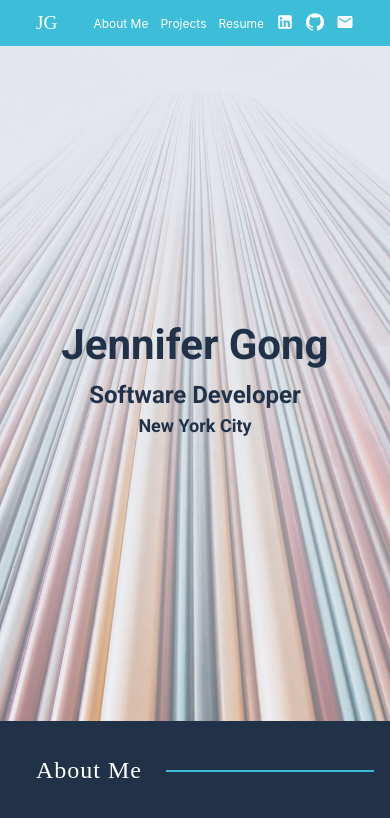
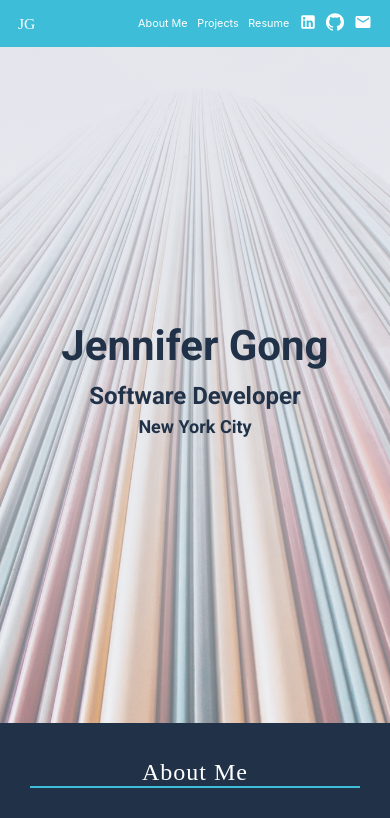
Before and after one commit to jngong/portfolio, a React (Create React App) app: page / in a window 390 px wide. Shown: the top 818 px of the page. Built offline with nearby package versions, Linux system fonts and the light colour scheme; some icons are missing; a web font is replaced by a local one.

Commit message:
additional media queries for mobile

```diff
--- a/src/App.css
+++ b/src/App.css
@@ -193,6 +193,20 @@ footer > p {
 }
 
 @media only screen and (max-width: 450px) {
+
+  .logo > a {
+    font-size: 1.3rem;
+  }
+
+  header {
+    padding: 1.1rem 1.5rem;
+  }
+
+  nav > div {
+    font-size: .9rem;
+    margin-left: .8rem;
+  }
+
   .hero {
     min-height: 80vh;
   }
@@ -201,4 +215,16 @@ footer > p {
     padding: 2rem 1rem 3rem;
     width: 100vw;
   }
+
+  .section-header {
+    flex-direction: column;
+    margin: 1rem 0;
+  }
+
+  .header-line {
+    display: block;
+    height: 2px;
+    position: static;
+    background-color: var(--light-accent-color);
+  }
 }
```
